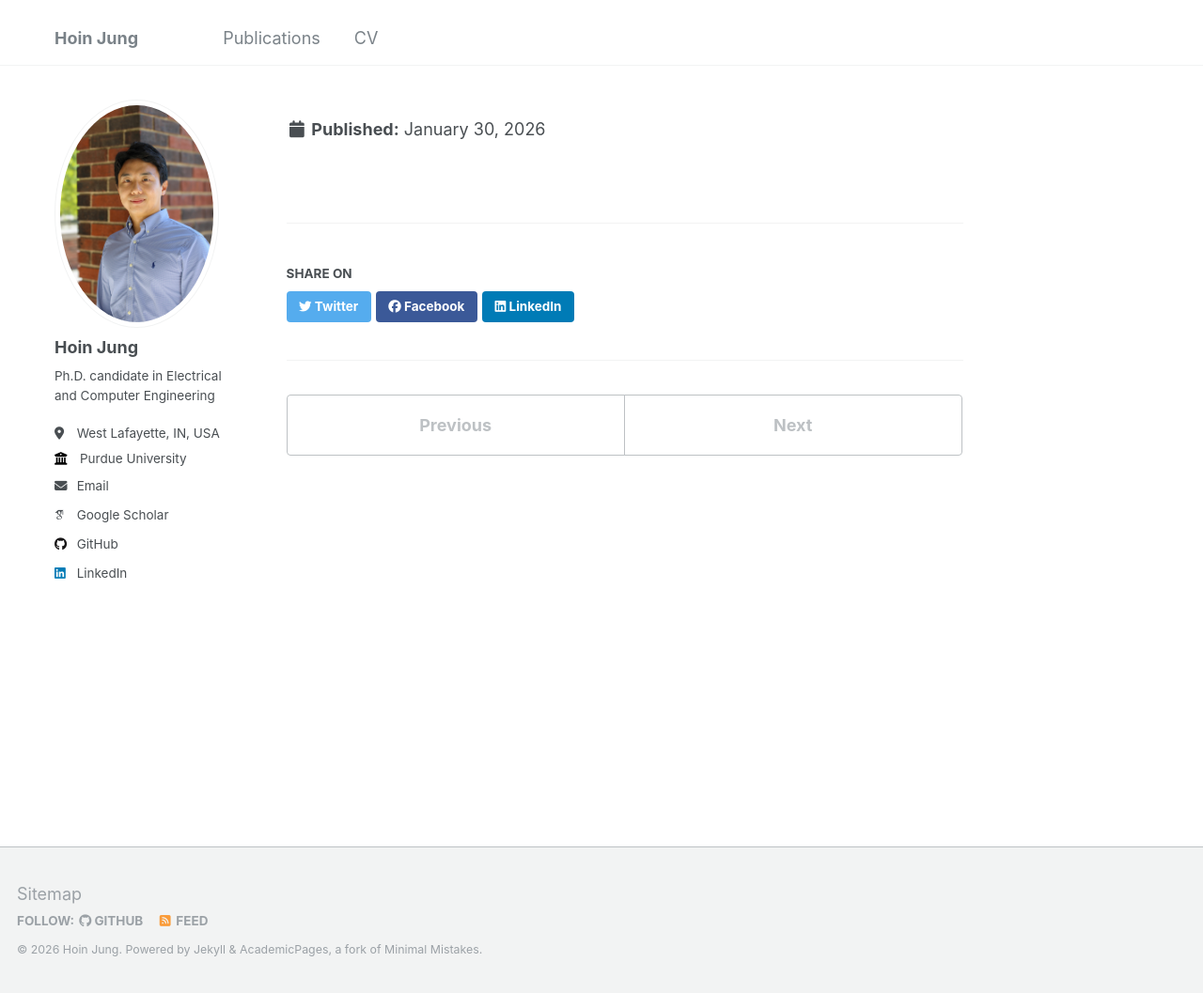
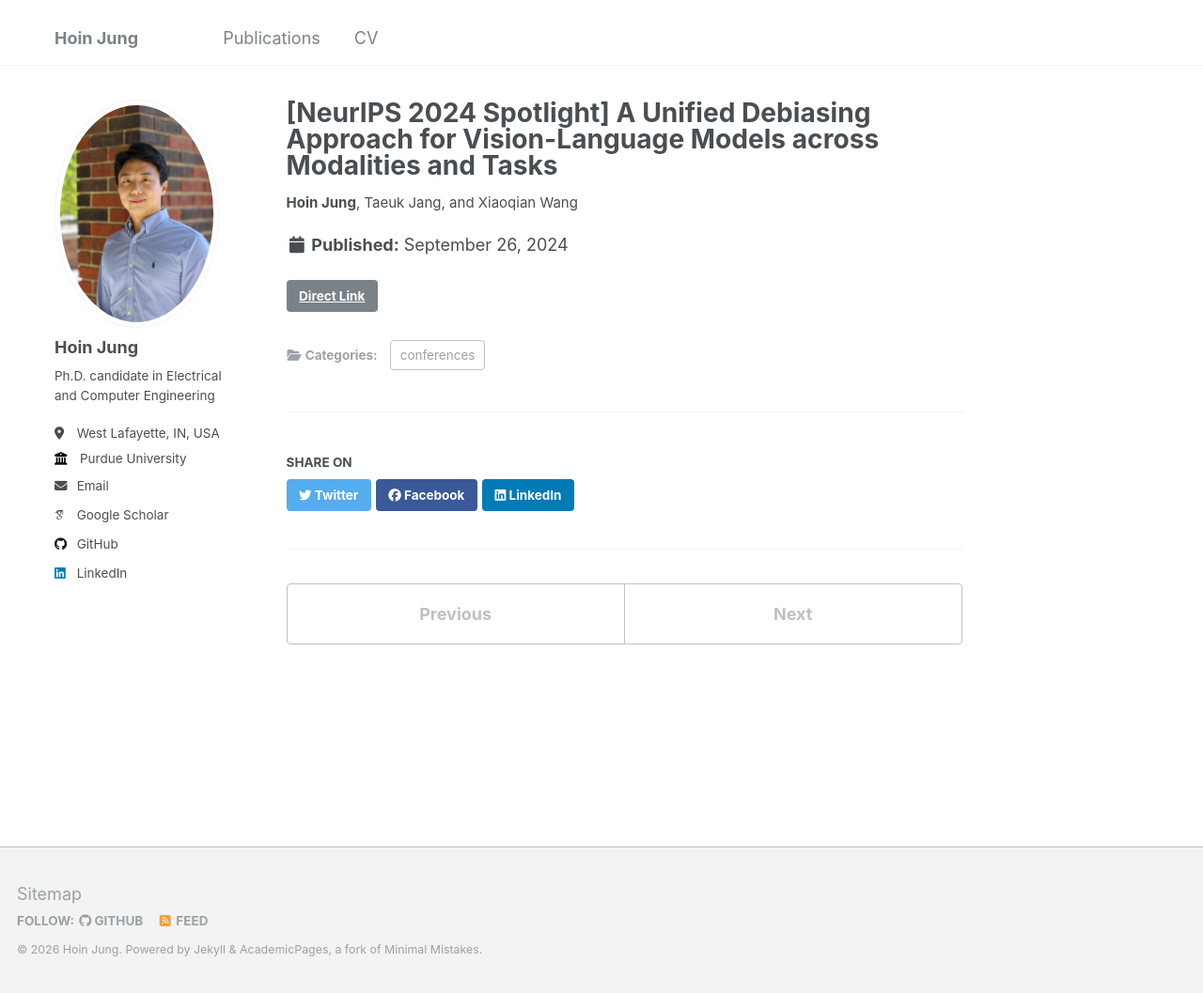
Before and after one commit to HoinJung/hoinjung.github.io, a Jekyll site: the page built from _publications/2024-09-26-SFID.md, in a window 1280 px wide and 1057 px high. Shown: the whole window at 94% size. Built offline with Jekyll 4.4.1, drawn with Linux system fonts in a browser that asks for light colours; some web fonts are replaced.

Commit message:
Fix formatting in SFID publication metadata

```diff
--- a/_publications/2024-09-26-SFID.md
+++ b/_publications/2024-09-26-SFID.md
@@ -1,9 +1,9 @@
 ---
-title: "\[NeurIPS 2024 Spotlight\] A Unified Debiasing Approach for Vision-Language Models across Modalities and Tasks"
+title: "[NeurIPS 2024 Spotlight] A Unified Debiasing Approach for Vision-Language Models across Modalities and Tasks"
 collection: publications
 category: conferences
 permalink: /publication/2024-09-26-SFID
 link: "https://proceedings.neurips.cc/paper_files/paper/2024/hash/254404d551f6ce17bb7407b4d6b3c87b-Abstract-Conference.html"
 date: 2024-09-26
-citation: '<b>Hoin Jung</b>, Taeuk Jang, and Xiaoqian Wang.'
+citation: "<b>Hoin Jung</b>, Taeuk Jang, and Xiaoqian Wang"
 ---
```
